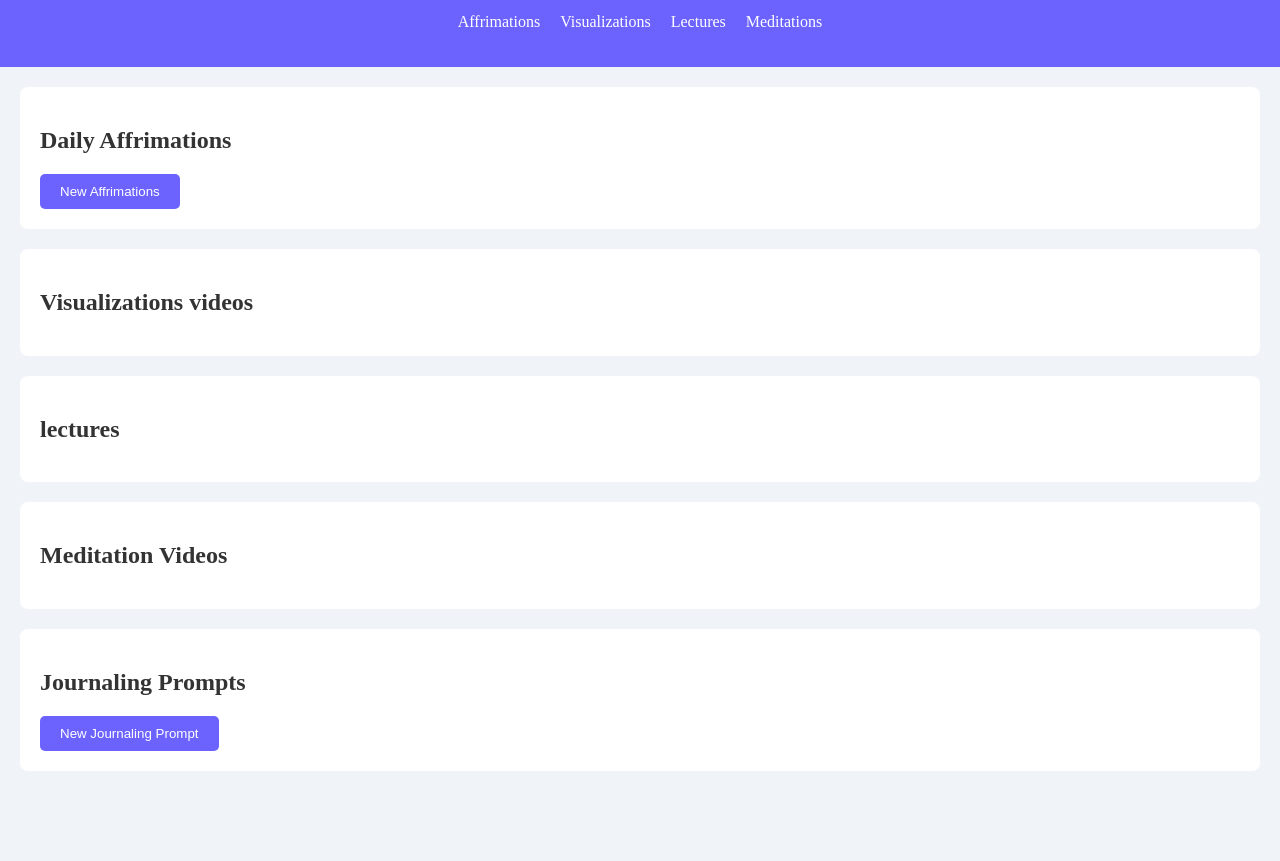
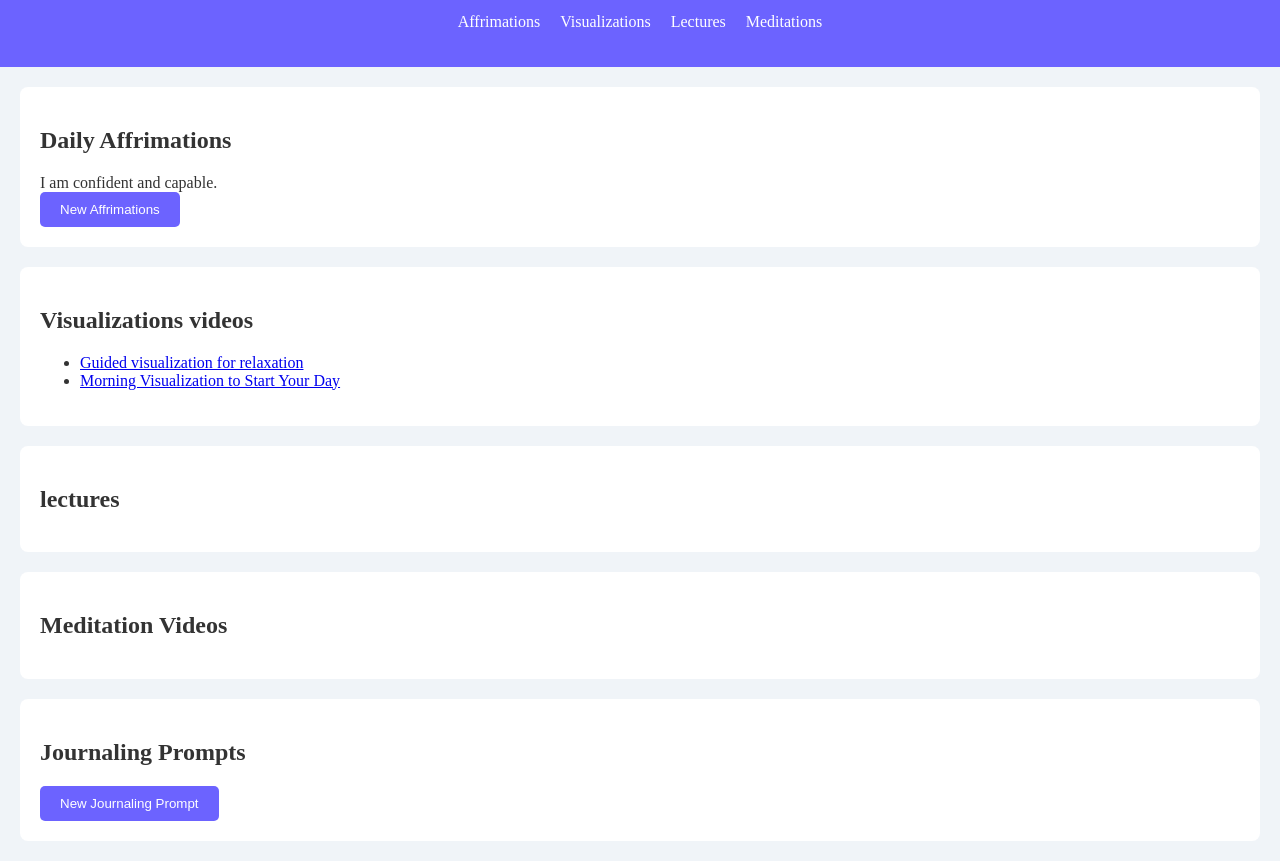
Before and after one commit to GraceMCodes/meditation-app, a plain HTML site: page index.html in a window 1280 px wide. Both pictures are taken after a click on the button "New Affrimations". Shown: the part 60-921 px from the top of the page. Before the commit the page ends 851 px from the top, so only its background shows below. Drawn offline with Linux system fonts and the light colour scheme; a web font is replaced by a local one.

Commit message:
I have finished  two sections which is affrimations and visualization. also styled jornal prompts

```diff
--- a/app.js
+++ b/app.js
@@ -0,0 +1,52 @@
+// affrimations
+const  affirmations = [
+    "I am confident and capable.",
+    "I attract positivity and success.",
+    "I am in control of my own destiny.",
+    "I am calm and at peace.",
+    "I am grateful for all that I have.",
+    "I am worthy",
+    "I am enough!"
+]
+
+function generateAffirmations() {
+    const randomIndex = Math.floor(Math.random() * affirmations.length);
+    const affirmationDisplay = document.getElementById('affirmationDisplay');
+    affirmationDisplay.textContent = affirmations[randomIndex];
+}
+// Visualizations
+// const  visualizations = [
+//     {title :"Guided visualization for relaxation", url: "https://www.youtube.com/watch?v=sample1" },
+//     {title : "Morning Visualization to Start Your Day", url: "https://www.youtube.com/watch?v=sample2" }
+// ];
+//  const visualizationList = document.getElementById('visualizationList');
+//  visualizations.forEach( video =>{
+//     const listItem = document.createElement('li');
+//     const link = document.createElement('a');
+//     link.href = video.url;
+//     link.textContent = video.title;
+//     link.target ="_blank";
+//    listItem.appendChild(link);
+//    visualizationList.appendChild(listItem);
+//  }
+//  )
+
+const visualizations = [
+    { title: "Guided visualization for relaxation", url: "https://www.youtube.com/watch?v=sample1" },
+    { title: "Morning Visualization to Start Your Day", url: "https://www.youtube.com/watch?v=sample2" }
+];
+
+const visualizationList = document.getElementById('visualizationList');
+if (visualizationList) {
+    visualizations.forEach(video => {
+        const listItem = document.createElement('li');
+        const link = document.createElement('a');
+        link.href = video.url;
+        link.textContent = video.title;
+        link.target = "_blank";
+        listItem.appendChild(link);
+        visualizationList.appendChild(listItem);
+    });
+} else {
+    console.error('Element with ID "visualizationList" not found.');
+}
--- a/index.html
+++ b/index.html
@@ -24,10 +24,10 @@
         </ul>
       </nav>
     </header>
-    <section id="affrimations">
+    <section id="affirmation">
       <h2>Daily Affrimations</h2>
-      <div id="affrimationDisplay"></div>
-      <button onclick="generateAffrimations()">New Affrimations</button>
+      <div id="affirmationDisplay"></div>
+      <button onclick="generateAffirmations()">New Affrimations</button>
     </section>
     <section id="Visualizations">
       <h2>Visualizations videos</h2>
@@ -46,5 +46,6 @@
       <div id="promptDisplay"></div>
       <button onclick="generatePrompt()">New Journaling Prompt</button>
     </section>
+    <script src="app.js"></script>
   </body>
 </html>
--- a/style.css
+++ b/style.css
@@ -46,3 +46,11 @@ button {
 button:hover {
     background-color: #5750e2;
   }
+  #journaling {
+   margin-top: 20px;
+ }
+
+ #promptDisplay {
+   margin-top: 10px;
+   font-style: italic;
+ } */
```
